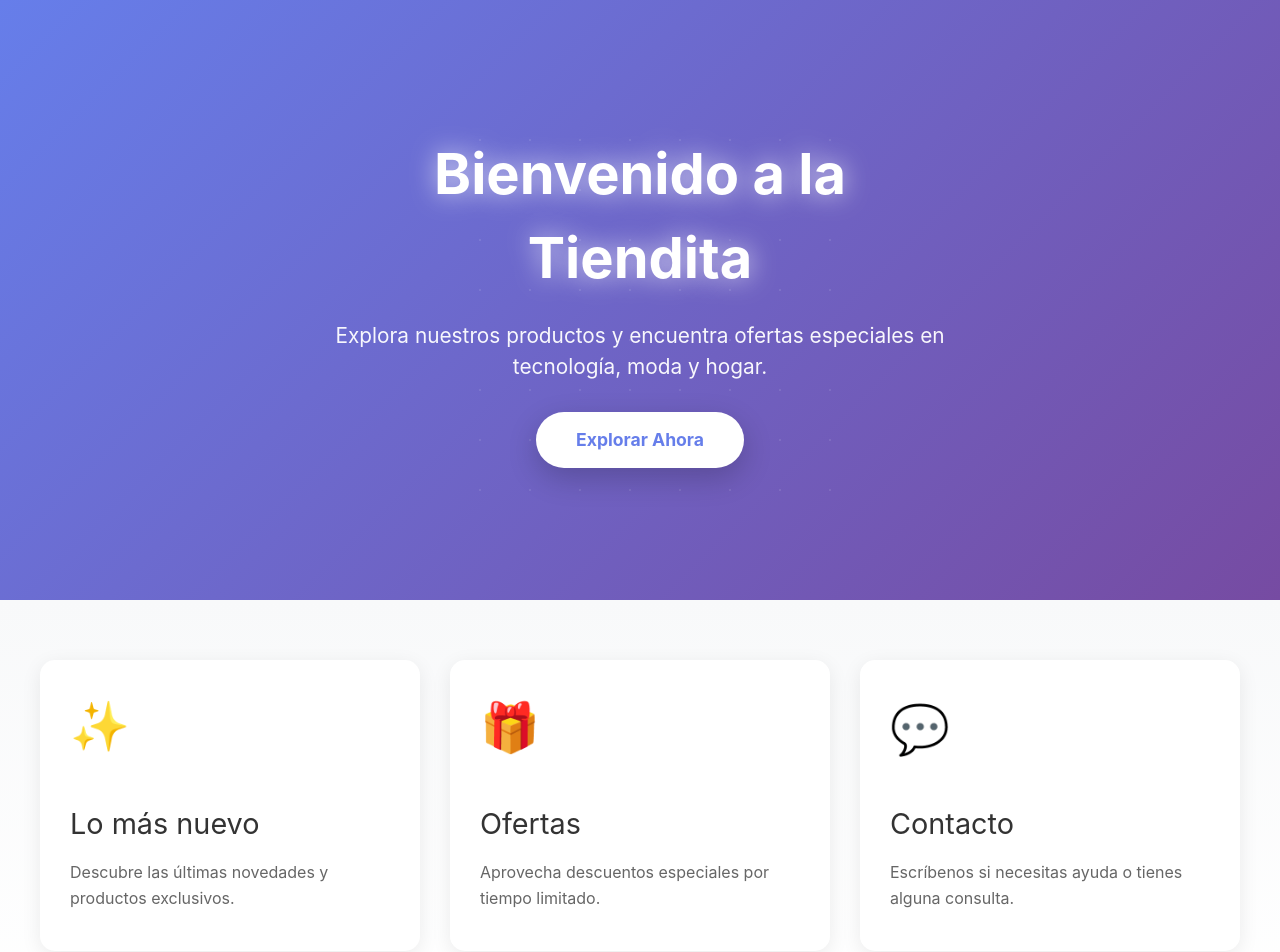
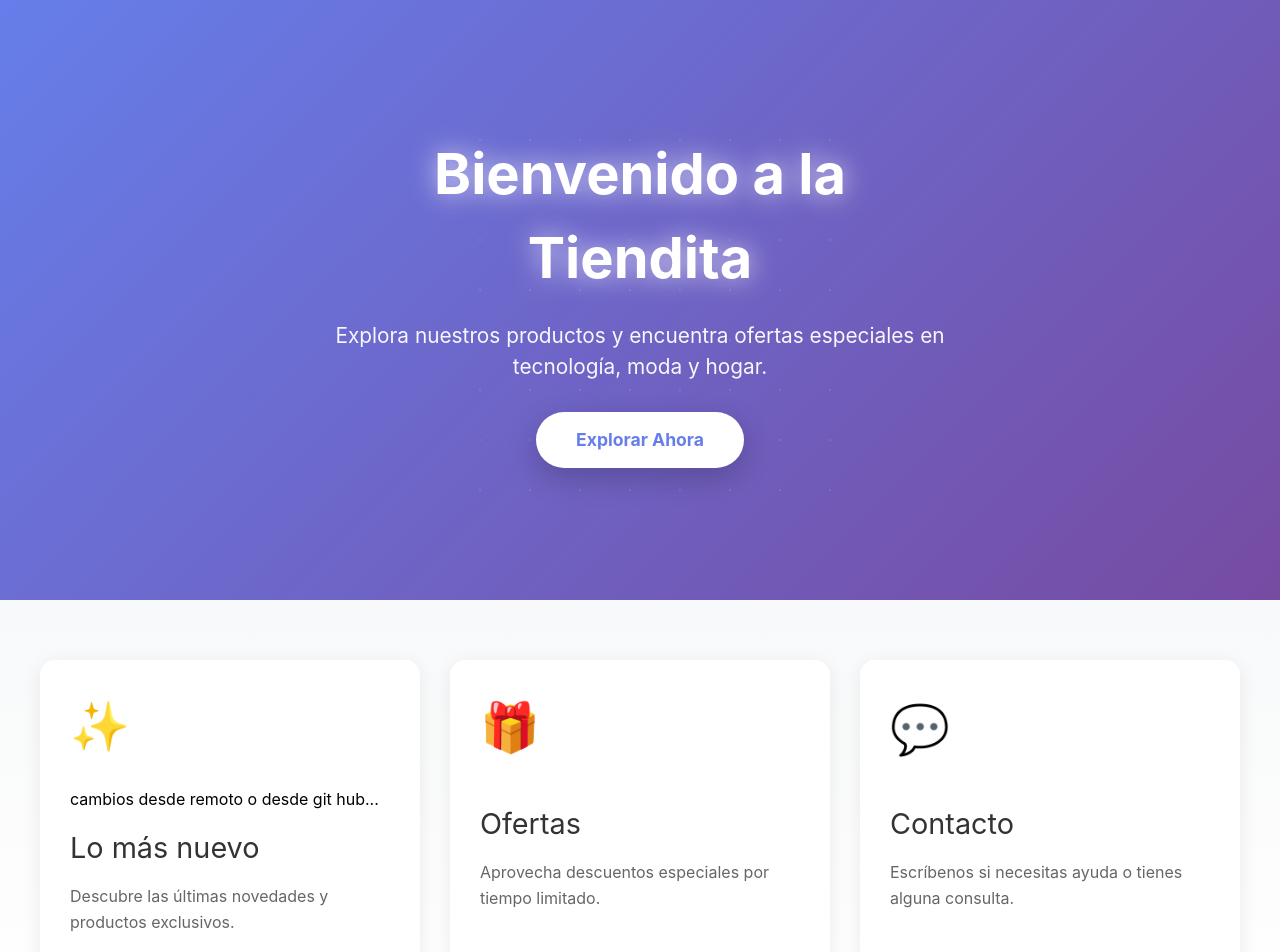
Before and after one commit to Pollo28-24/practica-de-git-hub, an Angular app: page /home in a window 1280 px wide. Shown: the top 952 px of the page. Built offline with nearby package versions, Linux system fonts and the light colour scheme.

Commit message:
Update home.html,
se ha modificado desde git hub....

```diff
--- a/src/app/pages/home/home.html
+++ b/src/app/pages/home/home.html
@@ -11,6 +11,7 @@
   <div class="home-cards">
     <article class="card card-newest animate-card-1">
       <div class="card-icon">✨</div>
+        <h1>cambios desde remoto o desde git hub...</h1>
       <h2>Lo más nuevo</h2>
       <p>Descubre las últimas novedades y productos exclusivos.</p>
       <div class="card-hover-effect"></div>
```
